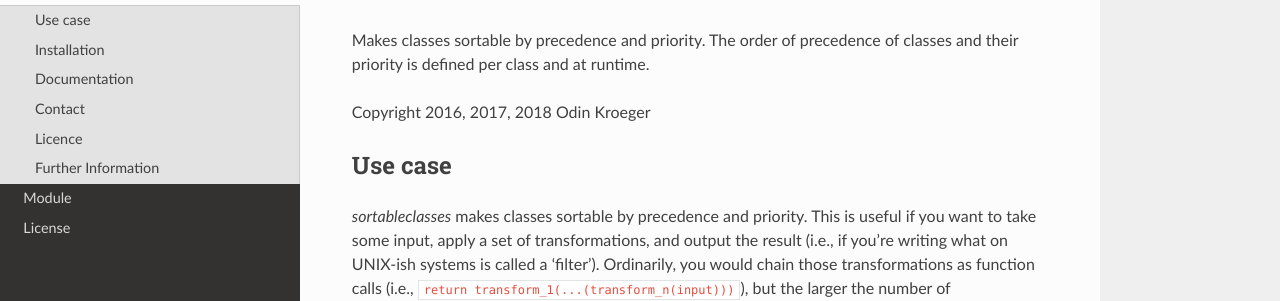
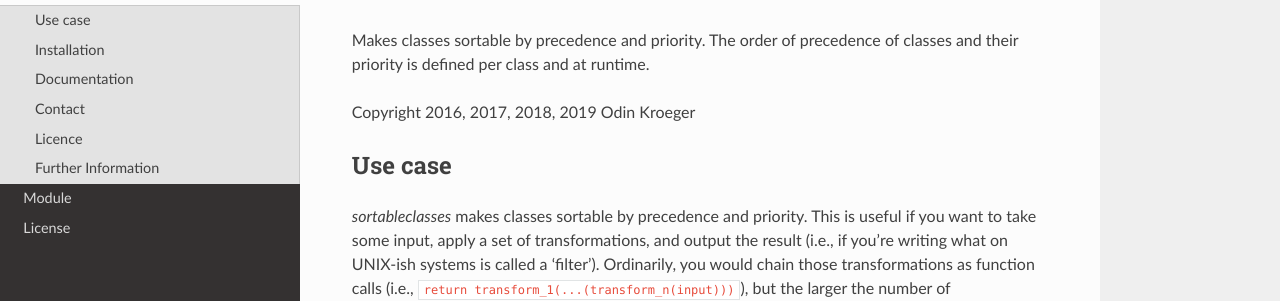
Before and after one commit to odkr/sortableclasses, a Sphinx documentation site: the page built from docs/README.rst, in a window 1280 px wide and 900 px high. Shown: the part 131-432 px from the top of the window. Built offline with Sphinx 7.4.7 and the Read the Docs theme 2.0.0, drawn with Linux system fonts in a browser that asks for light colours; some of the changed text lies outside the part shown.

Commit message:
Updated copyright notice.

```diff
--- a/README.rst
+++ b/README.rst
@@ -5,7 +5,7 @@ sortableclasses
 Makes classes sortable by precedence and priority. The order of precedence
 of classes and their priority is defined per class and at runtime.
 
-Copyright 2016, 2017, 2018 Odin Kroeger
+Copyright 2016, 2017, 2018, 2019 Odin Kroeger
 
 
 
--- a/docs/conf.py
+++ b/docs/conf.py
@@ -24,7 +24,7 @@ sys.path.insert(0, os.path.abspath('..'))
 # -- Project information -----------------------------------------------------
 
 project = 'sortableclasses'
-copyright = '2018, Odin Kroeger'
+copyright = '2016, 2017, 2018, 2019 Odin Kroeger'
 author = 'Odin Kroeger'
 
 # The short X.Y version
--- a/sortableclasses/__init__.py
+++ b/sortableclasses/__init__.py
@@ -1,4 +1,4 @@
-# Copyright 2016, 2018 Odin Kroeger
+# Copyright 2016, 2018, 2019 Odin Kroeger
 #
 # This programme is free software: you can redistribute it and/or modify
 # it under the terms of the GNU General Public License as published by
```
